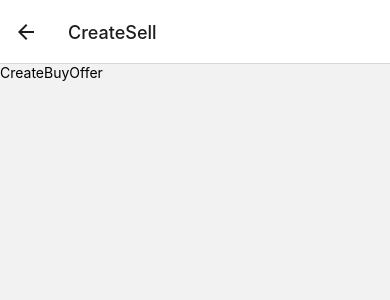
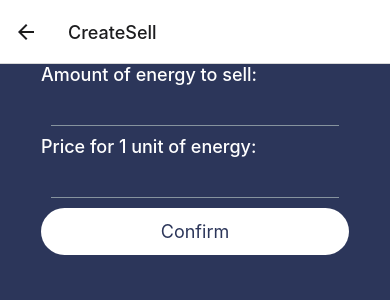
Before and after one commit to blockovisco/blockchain-energy-market, a React Native app in the folder gui/: screen /CreateSell in a window 390 px wide. Shown: the top 300 px of the page. Built offline with nearby package versions, Linux system fonts and the light colour scheme.

Commit message:
Create offer screens added

```diff
--- a/gui/components/shared.tsx
+++ b/gui/components/shared.tsx
@@ -5,7 +5,7 @@ import { Dimensions } from "react-native";
 export const Container = styled.View`
     flex: 1;
     align-items: center;
-    background-color: ${colors.white};
+    background-color: ${colors.secondary};
 `;
 
 export const SmallText = styled.Text`
--- a/gui/navigator/RootNavigator.tsx
+++ b/gui/navigator/RootNavigator.tsx
@@ -5,6 +5,7 @@ import TabNavigator from './TabNavigator';
 import ShowBuyOffers from '../screens/ShowBuyOffers';
 import CreateBuyOffer from '../screens/CreateBuyOffer';
 import ShowSellOffers from '../screens/ShowSellOffers';
+import CreateSellOffer from '../screens/CreateSellOffer';
 
 export type RootStackParamList = {
     Main: undefined;
@@ -28,7 +29,7 @@ const RootNavigator = () => {
         </RootStack.Group>
         <RootStack.Group>
             <RootStack.Screen name="ShowBuy" component={ShowBuyOffers}/>
-            <RootStack.Screen name="CreateSell" component={CreateBuyOffer}/>
+            <RootStack.Screen name="CreateSell" component={CreateSellOffer}/>
         </RootStack.Group>
     </RootStack.Navigator>
   )
--- a/gui/screens/BuyScreen.tsx
+++ b/gui/screens/BuyScreen.tsx
@@ -7,11 +7,6 @@ import { Container } from '../components/shared';
 import { colors } from '../components/colors';
 import { Button } from '@rneui/themed';
 import { SmallText, BigText } from '../components/shared';
-
-const BuyContainer = styled(Container)`
-    background-color: ${colors.secondary};
-    color: 'white'
-`;
 
 const BuyScreen = () => {
   const navigation = useNavigation();
@@ -23,7 +18,7 @@ const BuyScreen = () => {
   }, []);
 
   return (
-    <BuyContainer>
+    <Container>
       <SafeAreaView>
           <BigText>Buy energy</BigText>
           <View>
@@ -51,7 +46,7 @@ const BuyScreen = () => {
                 }}/>
           </View>
       </SafeAreaView>
-    </BuyContainer>
+    </Container>
   )
 }
 
--- a/gui/screens/CreateBuyOffer.tsx
+++ b/gui/screens/CreateBuyOffer.tsx
@@ -1,11 +1,35 @@
 import { View, Text } from 'react-native'
 import React from 'react'
+import { Container, SmallText } from '../components/shared'
+import { SafeAreaView } from 'react-native-safe-area-context'
+import { Button, Input } from '@rneui/themed'
+import { colors } from '../components/colors'
 
 const CreateBuyOffer = () => {
   return (
-    <View>
-      <Text>CreateBuyOffer</Text>
-    </View>
+    <Container>
+      <SafeAreaView>
+          <View>
+            <SmallText>Amount of energy to buy:</SmallText>
+            <Input></Input>
+          </View>
+          <View>
+            <SmallText>Price for 1 unit of energy:</SmallText>
+            <Input></Input>
+          </View>
+          <View>
+            <Button
+              size = "lg"
+              title="Confirm"
+              titleStyle={{color: colors.secondary}}
+              buttonStyle={{
+                backgroundColor: 'white',
+                borderWidth: 0,
+                borderRadius: 30,
+                }}/>
+          </View>
+      </SafeAreaView>
+    </Container>
   )
 }
 
--- a/gui/screens/CreateSellOffer.tsx
+++ b/gui/screens/CreateSellOffer.tsx
@@ -1,11 +1,35 @@
 import { View, Text } from 'react-native'
 import React from 'react'
+import { Container, SmallText } from '../components/shared'
+import { SafeAreaView } from 'react-native-safe-area-context'
+import { Button, Input } from '@rneui/themed'
+import { colors } from '../components/colors'
 
 const CreateSellOffer = () => {
   return (
-    <View>
-      <Text>CreateSellOffer</Text>
-    </View>
+    <Container>
+          <SafeAreaView>
+              <View>
+                <SmallText>Amount of energy to sell:</SmallText>
+                <Input></Input>
+              </View>
+              <View>
+                <SmallText>Price for 1 unit of energy:</SmallText>
+                <Input></Input>
+              </View>
+              <View>
+                <Button
+                  size = "lg"
+                  title="Confirm"
+                  titleStyle={{color: colors.secondary}}
+                  buttonStyle={{
+                    backgroundColor: 'white',
+                    borderWidth: 0,
+                    borderRadius: 30,
+                    }}/>
+              </View>
+          </SafeAreaView>
+        </Container>
   )
 }
 
--- a/gui/screens/SellScreen.tsx
+++ b/gui/screens/SellScreen.tsx
@@ -21,7 +21,7 @@ const SellScreen = () => {
   }, []);
 
   return (
-    <BuyContainer>
+    <Container>
       <SafeAreaView>
         <BigText>Sell energy</BigText>
             <View>
@@ -49,7 +49,7 @@ const SellScreen = () => {
                   }}/>
             </View>
         </SafeAreaView>
-    </BuyContainer>
+    </Container>
   )
 }
 
```
